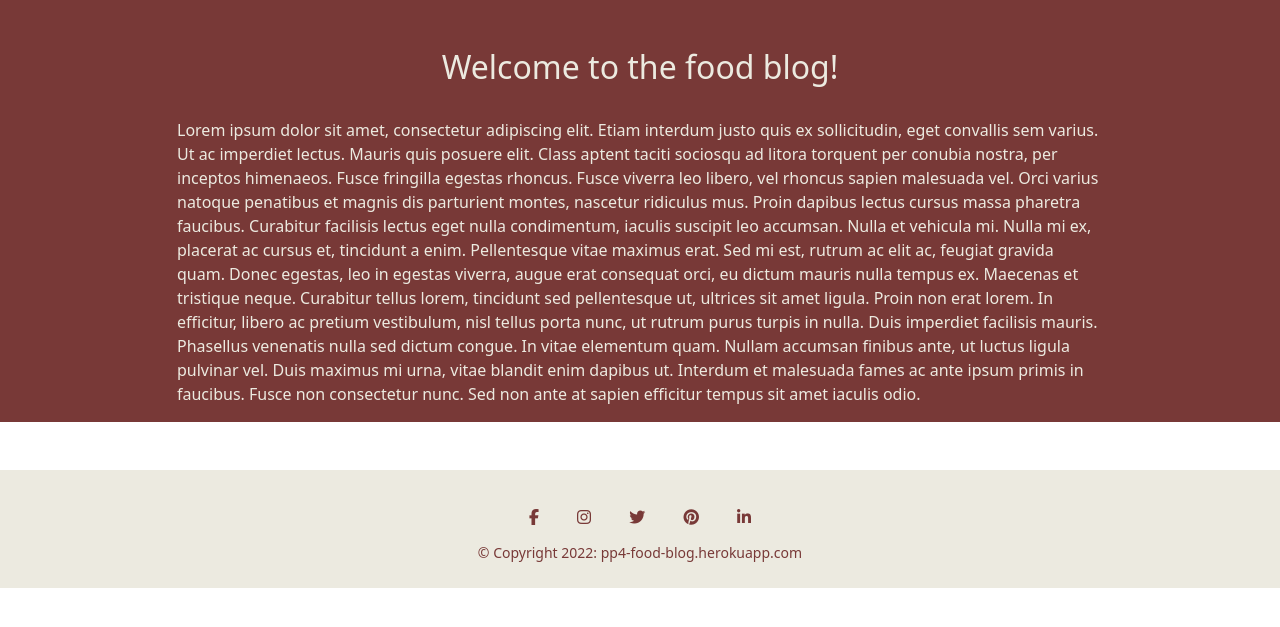
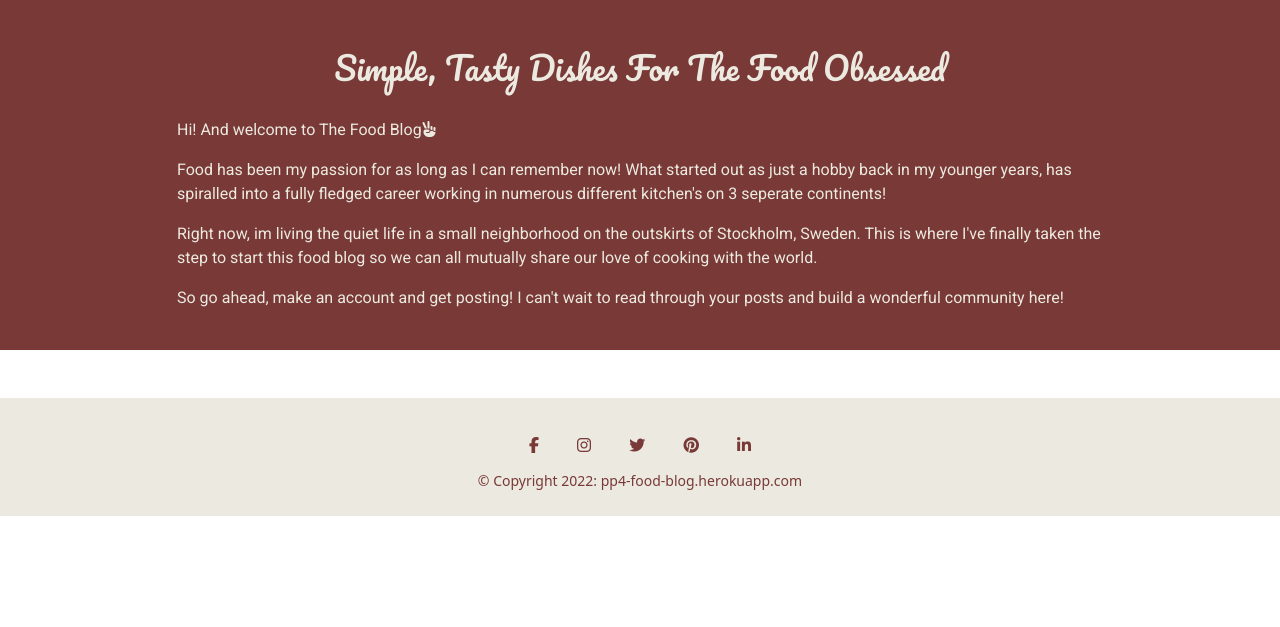
Before and after one commit to dantaylor28/the-food-blog, a Django app: page / in a window 1280 px wide. Shown: the part 104-731 px from the top of the page. Run offline with Django 3.2, Linux system fonts and the light colour scheme; data that the repository does not hold is empty; some libraries are stand-ins or nearby versions.

```diff
--- a/static/css/style.css
+++ b/static/css/style.css
@@ -93,8 +93,14 @@
     color: #eceae0;
 }
 
+.intro-p {
+    font-family: Roboto, sans-serif;
+}
+
 .intro-title {
     text-align: center;
+    font-family: Pacifico, cursive;
+    text-transform: capitalize;
 }
 
 /* Card Styling */
--- a/templates/base.html
+++ b/templates/base.html
@@ -8,6 +8,7 @@
     <meta http-equiv="X-UA-Compatible" content="IE=edge">
     <meta name="viewport" content="width=device-width, initial-scale=1.0">
     <title>{% block title %}My Food Blog{% endblock %}</title>
+    <link rel="icon" type="image/x-icon" href="{% static 'images/favicon.png' %}">
     <link href="https://cdn.jsdelivr.net/npm/bootstrap@5.2.2/dist/css/bootstrap.min.css" rel="stylesheet"
         integrity="sha384-Zenh87qX5JnK2Jl0vWa8Ck2rdkQ2Bzep5IDxbcnCeuOxjzrPF/et3URy9Bv1WTRi" crossorigin="anonymous">
     <link rel="stylesheet" href="{% static 'css/style.css' %}">
--- a/templates/index.html
+++ b/templates/index.html
@@ -6,11 +6,23 @@
 <div class="container">
     <div class="row">
         <div class="col-md-10 mt-5 offset-md-1 intro-text">
-            <h2 class="intro-title">Welcome to the food blog!</h2>
+            <h2 class="intro-title">Simple, tasty dishes for the food obsessed</h2>
             <br>
-            <p>Lorem ipsum dolor sit amet, consectetur adipiscing elit. Etiam interdum justo quis ex sollicitudin, eget convallis sem varius. Ut ac imperdiet lectus. Mauris quis posuere elit. Class aptent taciti sociosqu ad litora torquent per conubia nostra, per inceptos himenaeos. Fusce fringilla egestas rhoncus. Fusce viverra leo libero, vel rhoncus sapien malesuada vel. Orci varius natoque penatibus et magnis dis parturient montes, nascetur ridiculus mus. Proin dapibus lectus cursus massa pharetra faucibus. Curabitur facilisis lectus eget nulla condimentum, iaculis suscipit leo accumsan. Nulla et vehicula mi. Nulla mi ex, placerat ac cursus et, tincidunt a enim. Pellentesque vitae maximus erat. Sed mi est, rutrum ac elit ac, feugiat gravida quam. Donec egestas, leo in egestas viverra, augue erat consequat orci, eu dictum mauris nulla tempus ex.
-
-                Maecenas et tristique neque. Curabitur tellus lorem, tincidunt sed pellentesque ut, ultrices sit amet ligula. Proin non erat lorem. In efficitur, libero ac pretium vestibulum, nisl tellus porta nunc, ut rutrum purus turpis in nulla. Duis imperdiet facilisis mauris. Phasellus venenatis nulla sed dictum congue. In vitae elementum quam. Nullam accumsan finibus ante, ut luctus ligula pulvinar vel. Duis maximus mi urna, vitae blandit enim dapibus ut. Interdum et malesuada fames ac ante ipsum primis in faucibus. Fusce non consectetur nunc. Sed non ante at sapien efficitur tempus sit amet iaculis odio.</p>
+            <div class="intro-p">
+                <p>Hi! And welcome to The Food Blog<i class="fa-solid fa-hand-peace intro-text"></i></p>
+                <p>Food has been my passion for as long as I can remember now! What started out as just a hobby
+                    back in my younger years, has spiralled into a fully fledged career working in numerous different
+                    kitchen's on 3 seperate continents!
+                </p>
+                <p>Right now, im living the quiet life in a small neighborhood on the outskirts of Stockholm, Sweden.
+                    This is where I've finally taken the step to start this food blog so we can all mutually share our love of
+                    cooking with the world.
+                </p>
+                <p>So go ahead, make an account and get posting! I can't wait to read through your posts and build a wonderful
+                    community here!
+                </p>
+            </div>
+            <br>
         </div>
     </div>
 </div>
```
Also changed, not shown: static/images/favicon.png (added).
